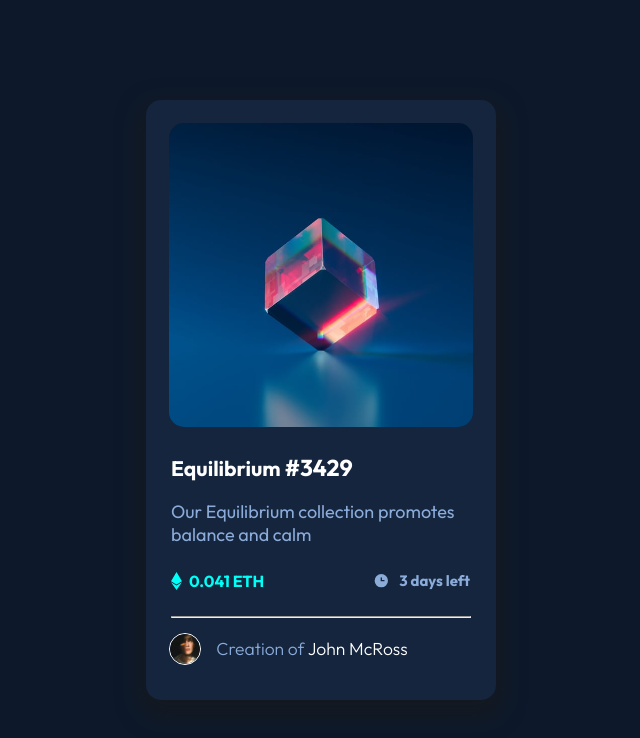
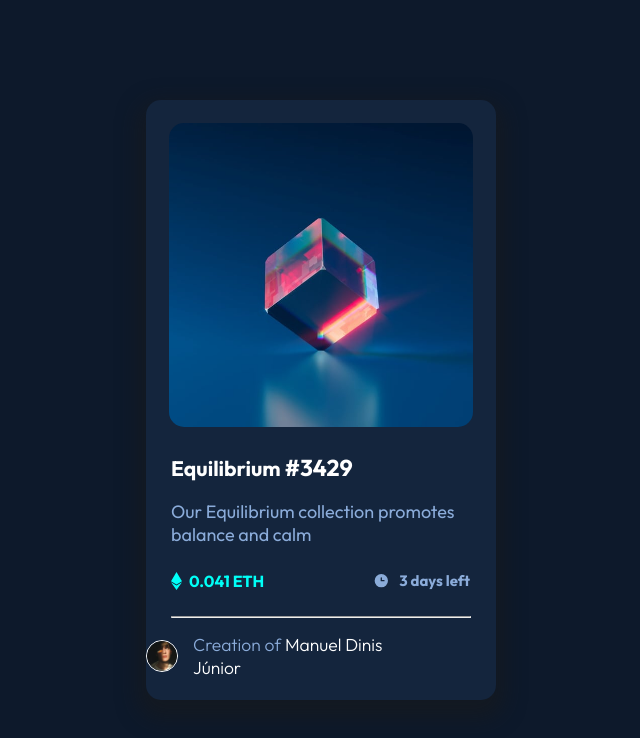
Before and after one commit to manueldinisjunior/NFT-Preview-Card, a plain HTML site: page index.html in a window 1280 px wide. Shown: the whole page, without its empty margins (319-959 px from the left). Drawn offline with Linux system fonts and the light colour scheme.

Commit message:
Update index.html

```diff
--- a/index.html
+++ b/index.html
@@ -58,7 +58,7 @@
         <hr class="line" />
         <div class="profile">
           <img src="images/image-avatar.png" alt="profile-picture" />
-          <p>Creation of <a href="#">John McRoss</a></p>
+          <p>Creation of <a href="#">Manuel Dinis Júnior</a></p>
         </div>
       </div>
     </main>
```
